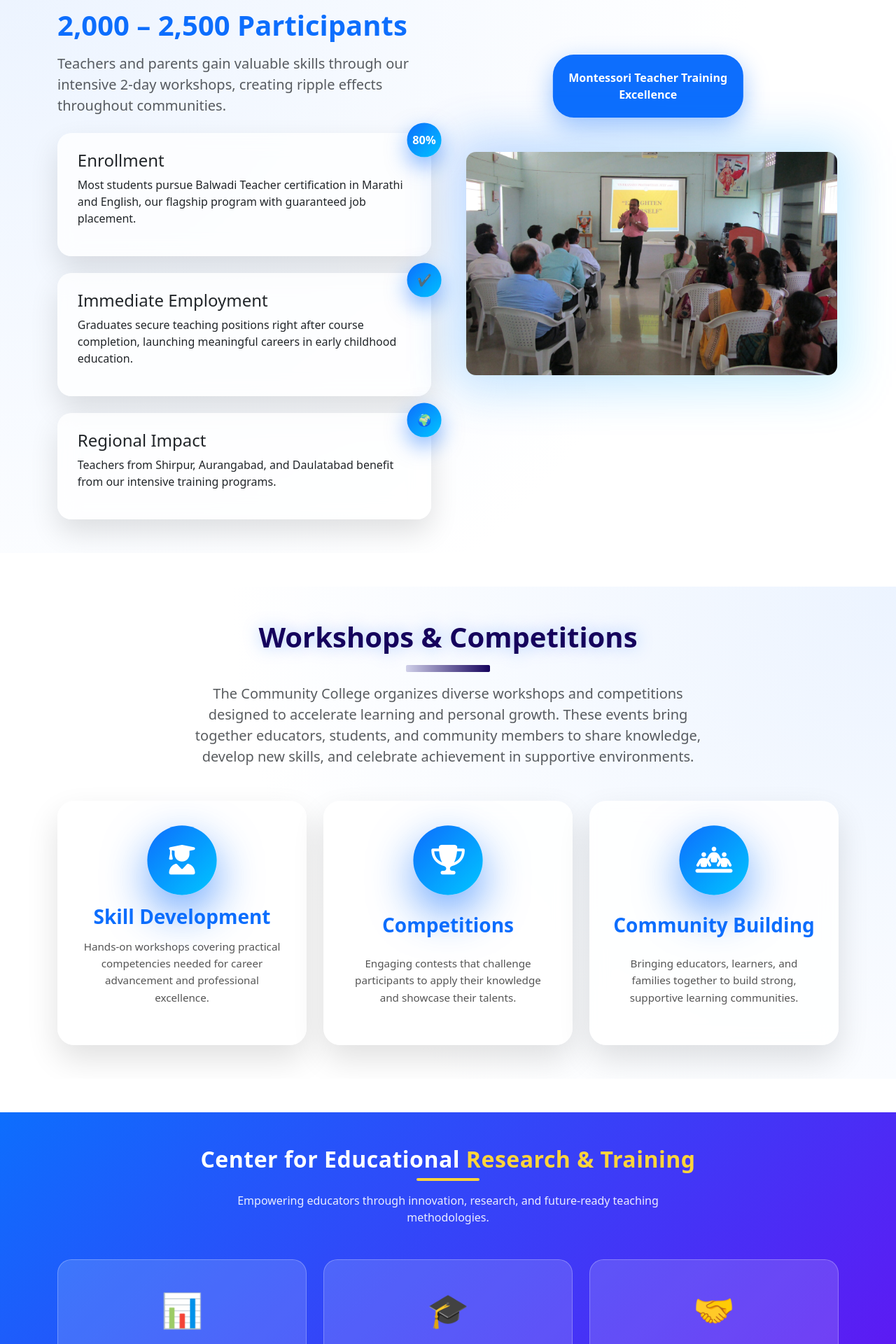
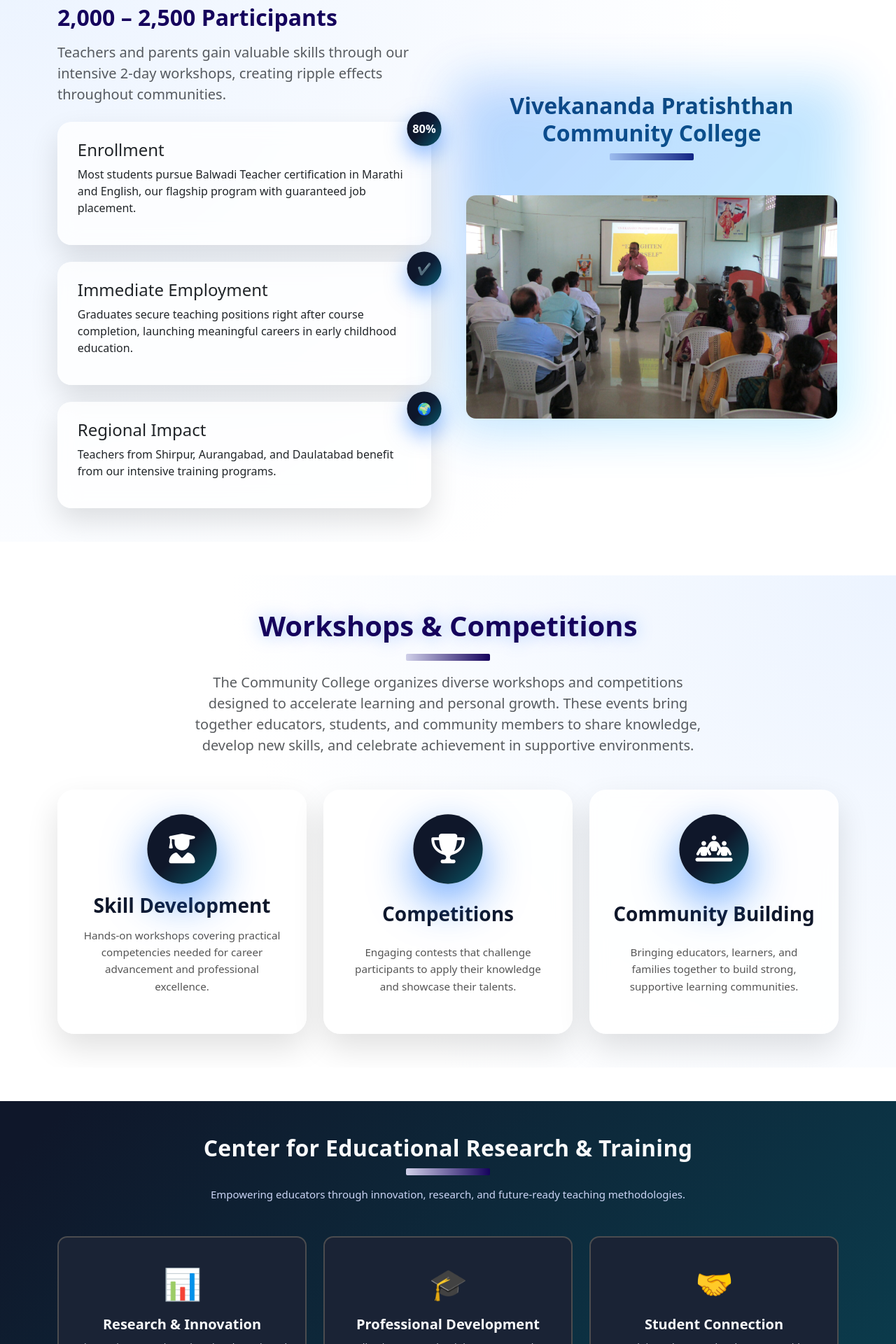
Before and after one commit to pooja21071997/pratisthan, an Angular app: page /initiatives in a window 1280 px wide. Shown: the part 880-2800 px from the top of the page at 70% size. Built offline with nearby package versions, Linux system fonts and the light colour scheme.

Commit message:
color changes of css

```diff
--- a/src/app/pages/founders-msg/founders-msg.css
+++ b/src/app/pages/founders-msg/founders-msg.css
@@ -84,7 +84,7 @@
 .quote-text {
   font-size: clamp(1.8rem, 4vw, 3rem);
   font-weight: 800;
-  color: #0d6efd;
+  color:#040263;
   line-height: 1.3;
   opacity: 0;
   animation: fadeSlideDown 1.2s ease forwards;
@@ -150,7 +150,7 @@
   inset: -15px;
   border-radius: 50%;
   border: 3px solid transparent;
-  background: linear-gradient(135deg, #0d6efd, #00c6ff) border-box;
+  background: linear-gradient(135deg, #0f172a, #085564,#87cddc) border-box;
   animation: rotateRing 8s linear infinite;
   z-index: 1;
 }
--- a/src/app/pages/gallery/gallery.css
+++ b/src/app/pages/gallery/gallery.css
@@ -159,10 +159,9 @@
   inset: -2px;
   background: linear-gradient(
     120deg,
-    #0d6efd,
-    #00c6ff,
-    #ff9800,
-    #0d6efd
+    #0f172a,
+    #08b8e9,
+    #15025c
   );
   background-size: 300% 300%;
   animation: borderFlow 6s linear infinite;
--- a/src/app/pages/gallery/gallery.html
+++ b/src/app/pages/gallery/gallery.html
@@ -20,7 +20,7 @@
               [src]="album.cover"
               [alt]="album.name + ' cover'"
               loading="lazy"
-              class="card-img-top"
+              class="card-img-top "
             />
             <div class="image-overlay"></div>
           </div>
--- a/src/app/pages/home/home.css
+++ b/src/app/pages/home/home.css
@@ -383,7 +383,7 @@
   position: absolute;
   inset: 0;
   border-radius: 22px;
-  background: linear-gradient(135deg, #6764f1,  #040263, #b4b3f4);
+  background: linear-gradient(135deg, #6764f1,  #040263);
   opacity: 0;
   transition: opacity 0.45s ease;
   z-index: 0;
@@ -870,7 +870,7 @@
 }
 @media (max-width: 768px) {
   .value-card {
-    animation: none;
+    /* animation: none; */
   }
 
   .value-card:hover {
--- a/src/app/pages/initiatives/initiatives.css
+++ b/src/app/pages/initiatives/initiatives.css
@@ -203,7 +203,7 @@
   position: absolute;
   top: -14px;
   right: -14px;
-  background: linear-gradient(135deg, #0d6efd, #00c6ff);
+  background: linear-gradient(135deg, #0f172a, #0f172a, #085564);
   color: #fff;
   width: 48px;
   height: 48px;
@@ -243,6 +243,7 @@
     rgba(13,110,253,0.4),
     rgba(0,198,255,0.3)
   );
+
   filter: blur(35px);
   opacity: 0.7;
   z-index: 1;
@@ -321,7 +322,7 @@
   height: 90px;
   margin: 0 auto 1.2rem;
   border-radius: 50%;
-  background: linear-gradient(135deg, #0d6efd, #00c6ff);
+  background: linear-gradient(135deg, #0f172a, #0f172a, #085564);
   display: flex;
   align-items: center;
   justify-content: center;
@@ -343,7 +344,7 @@
 }
 .workshop-card h3 {
   font-weight: 700;
-  color: #0d6efd;
+  color: #0f172a;
   margin-bottom: 0.8rem;
 }
 
@@ -360,87 +361,96 @@
 }
 
 /* Section Background */
+/* Section Background */
 .ceret-section {
-  background: linear-gradient(135deg, #0d6efd, #6610f2);
-  color: #fff;
+  background: linear-gradient(135deg, #0f172a, #0f172a, #085564);
+  color: #e5e7eb;
+  background-size: 300% 300%;
+  animation: gradientFlow 12s ease infinite;
   overflow: hidden;
 }
 
+/* Animated Gradient */
+@keyframes gradientFlow {
+  0% { background-position: 0% 50%; }
+  50% { background-position: 100% 50%; }
+  100% { background-position: 0% 50%; }
+}
 /* Title */
 .ceret-title {
   font-weight: 800;
-  letter-spacing: 0.5px;
-}
-
-.ceret-title span {
-  color: #ffd43b;
+  letter-spacing: 0.3px;
+  color: #f9fafb;
 }
 
 /* Line */
 .ceret-line {
-  width: 90px;
-  height: 4px;
-  background: #ffd43b;
-  border-radius: 10px;
+  width: 80px;
+  height: 3px;
+  background: #c9274f; /* muted gold */
+  border-radius: 6px;
 }
 
 /* Subtitle */
 .ceret-subtitle {
   max-width: 700px;
   margin: auto;
-  opacity: 0.9;
+  font-size: 15px;
+  color: #cbd5f5;
 }
 
 /* Cards */
 .ceret-card {
-  background: rgba(255, 255, 255, 0.15);
-  backdrop-filter: blur(12px);
-  border-radius: 20px;
-  padding: 35px 25px;
+  background-color: #1a2335; /* darker than section */
+  border-radius: 14px;
+  padding: 32px 24px;
   text-align: center;
   height: 100%;
-  transition: all 0.4s ease;
-  border: 1px solid rgba(255, 255, 255, 0.25);
+  transition: all 0.3s ease;
+  border: 2px solid #4b4c4f;
 }
 
+
 .ceret-card:hover {
-  transform: translateY(-12px) scale(1.03);
-  box-shadow: 0 20px 40px rgba(0, 0, 0, 0.3);
-  background: rgba(255, 255, 255, 0.25);
+  transform: translateY(-6px);
+  box-shadow: 16px 28px 28px rgba(93, 92, 92, 0.45);
+  border-color: #f5bed7;
 }
 
 /* Icons */
 .ceret-icon {
-  font-size: 48px;
-  margin-bottom: 15px;
-  transition: transform 0.4s ease;
+  font-size: 44px;
+  margin-bottom: 14px;
+  color: #dd1111;
+  transition: transform 0.3s ease;
 }
 
 .ceret-card:hover .ceret-icon {
-  transform: rotate(10deg) scale(1.2);
+  transform: scale(1.1);
 }
 
 /* Text */
 .ceret-card h5 {
   font-weight: 700;
   margin-bottom: 10px;
+  color: #f9fafb;
 }
 
 .ceret-card p {
   font-size: 14px;
-  opacity: 0.9;
+  color: #d1d5db;
 }
 
 /* Fade-up animation */
 .fade-up {
   opacity: 0;
-  transform: translateY(40px);
-  animation: fadeUp 0.8s ease forwards;
+  transform: translateY(30px);
+  animation: fadeUp 0.7s ease forwards;
 }
 
-.delay-1 { animation-delay: 0.2s; }
-.delay-2 { animation-delay: 0.4s; }
-.delay-3 { animation-delay: 0.6s; }
+.delay-1 { animation-delay: 0.15s; }
+.delay-2 { animation-delay: 0.3s; }
+.delay-3 { animation-delay: 0.45s; }
 
 @keyframes fadeUp {
   to {
@@ -448,6 +458,7 @@
     transform: translateY(0);
   }
 }
+
 /* Section Background */
 .anvaya-section {
   background: linear-gradient(135deg, #f8f9ff, #eef1ff);
@@ -671,7 +682,7 @@
 }
 /* Section Background */
 .assessment-section {
-  background: linear-gradient(135deg, #0d6efd, #6610f2, #0dcaf0);
+  background: linear-gradient(135deg, #0f172a, #0f172a, #085564);
   background-size: 300% 300%;
   animation: gradientFlow 12s ease infinite;
   overflow: hidden;
@@ -746,7 +757,7 @@
   align-items: center;
   justify-content: center;
   margin-bottom: 20px;
-  box-shadow: 0 0 30px rgba(255, 212, 59, 0.8);
+  box-shadow: 0 0 30px rgba(255, 212, 59, 0.9);
   animation: floatIcon 4s ease-in-out infinite;
 }
 
@@ -791,7 +802,7 @@
 }
 /* Section Background */
 .testing-section-enhanced {
-  background: linear-gradient(135deg, #0d6efd, #6610f2, #0dcaf0);
+  background: linear-gradient(135deg, #0f172a, #0f172a, #085564);
   background-size: 300% 300%;
   animation: bgShift 14s ease infinite;
   color: #fff;
@@ -846,6 +857,7 @@
   transform: translateY(-18px) scale(1.05);
   box-shadow: 0 35px 70px rgba(0, 0, 0, 0.35);
   background: rgba(255, 255, 255, 0.28);
+  margin-top: 10px !important;
 }
 
 /* Icons */
@@ -997,7 +1009,7 @@
   height: 120px;
   margin: auto;
   border-radius: 50%;
-  background: radial-gradient(circle, #0d6efd, #6610f2);
+  background: radial-gradient(circle, #085564, #0f172a);
   display: flex;
   align-items: center;
   justify-content: center;
--- a/src/app/pages/initiatives/initiatives.html
+++ b/src/app/pages/initiatives/initiatives.html
@@ -18,9 +18,9 @@
       <!-- Content -->
       <div class="col-lg-8">
         <h2 class="community-title">
-          Vivekananda Pratishthan <span>Community College</span>
+          Vivekananda Pratishthan Community College
         </h2>
-        <div class="community-line"></div>
+        <div class="line"></div>
 
         <p class="community-text">
           Established in <strong>2001</strong>, our Community College bridges educational gaps through
@@ -63,7 +63,7 @@
 
       <!-- LEFT CONTENT -->
       <div class="col-lg-6 col-md-12 initiative-content">
-        <h2 class="fw-bold highlight-title">
+        <h2 class="fw-bold text-blue">
           2,000 – 2,500 Participants
         </h2>
 
@@ -107,9 +107,11 @@
       <!-- RIGHT IMAGE -->
       <div class="col-lg-6 col-md-12 text-center">
         <div class="image-showcase">
-           <div class="floating-label ">
-            Montessori Teacher Training Excellence
-          </div>
+          <div class="mb-5">
+           <h2 class="community-title">
+          Vivekananda Pratishthan Community College
+        </h2>
+        <div class="line mx-auto"></div></div>
           <img
             src="assets/images/montessori.jpg"
             alt="Montessori Teacher Training"
@@ -197,9 +199,9 @@
     <!-- Heading -->
     <div class="text-center mb-5 fade-up">
       <h2 class="ceret-title">
-        Center for Educational <span>Research & Training</span>
+        Center for Educational Research & Training
       </h2>
-      <div class="ceret-line mx-auto"></div>
+      <div class="line mx-auto"></div>
       <p class="ceret-subtitle mt-3">
         Empowering educators through innovation, research, and future-ready teaching methodologies.
       </p>
@@ -259,9 +261,9 @@
       <!-- Content -->
       <div class="col-lg-6 fade-right">
         <h2 class="anvaya-title">
-          Anvaya <span>Samupadeshan Center</span>
+          Anvaya Samupadeshan Center
         </h2>
-        <div class="anvaya-line"></div>
+        <div class="line"></div>
 
         <blockquote class="anvaya-quote">
           “Children are born with natural abilities, but unlocking them requires the right guidance
@@ -296,9 +298,9 @@
       <div class="col-lg-6 fade-up">
         <div class="regional-card">
           <h2 class="regional-title">
-            Regional <span>Training Programs</span>
+            Regional Training Programs
           </h2>
-          <div class="regional-line"></div>
+          <div class="line"></div>
 
           <p class="regional-text">
             In partnership with <strong>Vivekananda Pratishthan</strong>, we deliver comprehensive
@@ -354,9 +356,9 @@
       <!-- Title -->
       <div class="text-center mb-5 fade-up">
         <h2 class="assessment-title">
-          Comprehensive <span>Assessment Services</span>
+          Comprehensive Assessment Services
         </h2>
-        <div class="assessment-line mx-auto"></div>
+        <div class="line mx-auto"></div>
         <p class="assessment-subtitle">
           Scientifically designed evaluations to uncover intelligence, personality,
           and career potential.
@@ -417,9 +419,9 @@
     <!-- Heading -->
     <div class="text-center mb-5 fade-up">
       <h2 class="testing-title">
-        Specialized <span>Testing & Evaluation</span>
+        Specialized Testing & Evaluation
       </h2>
-      <div class="testing-line mx-auto"></div>
+      <div class="line mx-auto"></div>
       <p class="testing-subtitle">
         Scientifically designed evaluations delivering deep insights into
         cognitive, emotional, and behavioral potential.
```
Also changed, not shown: src/app/pages/institutes/institutes.css (+4 -4 lines), src/app/pages/management/management.css (+4 -4 lines).
